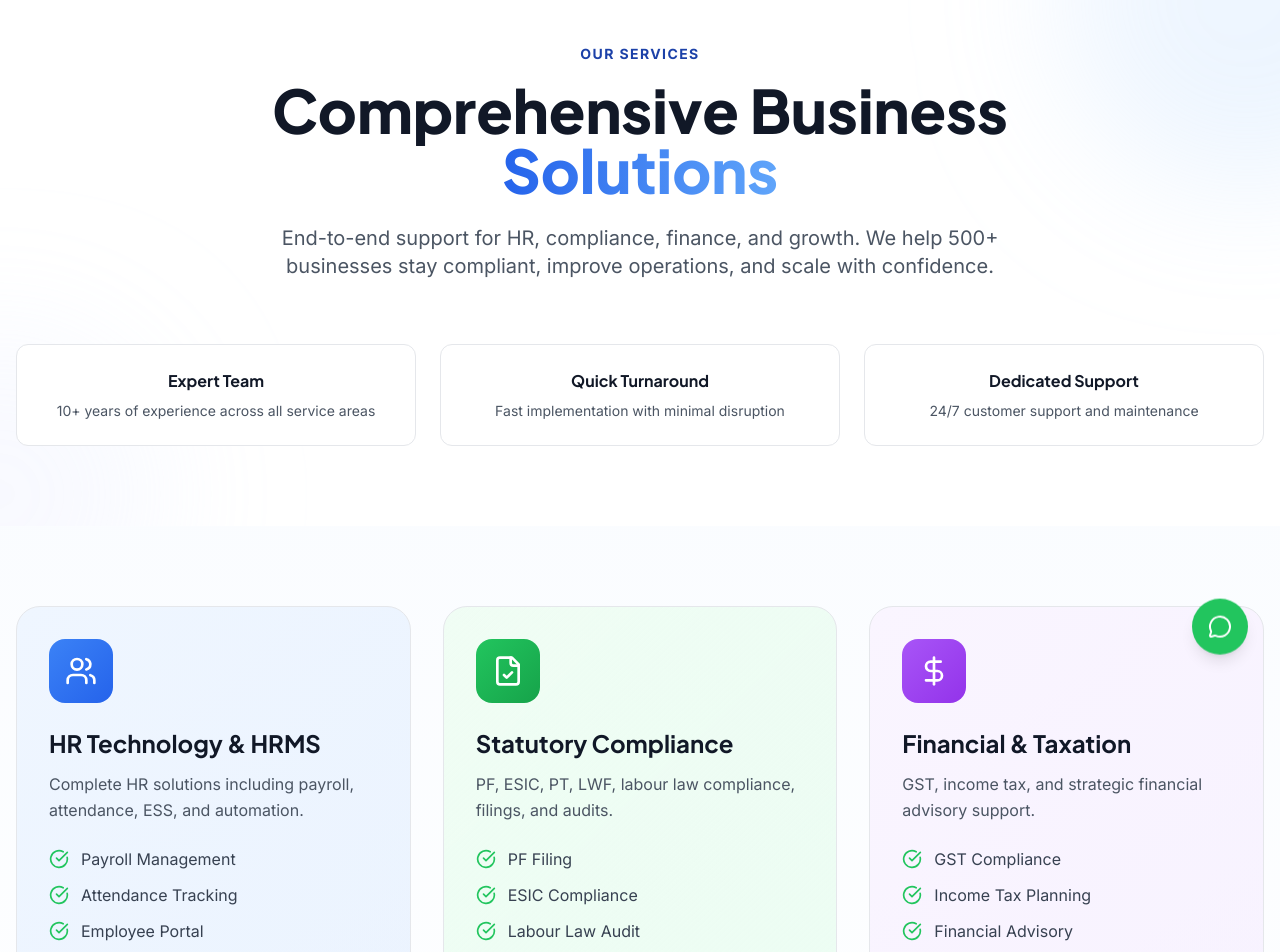
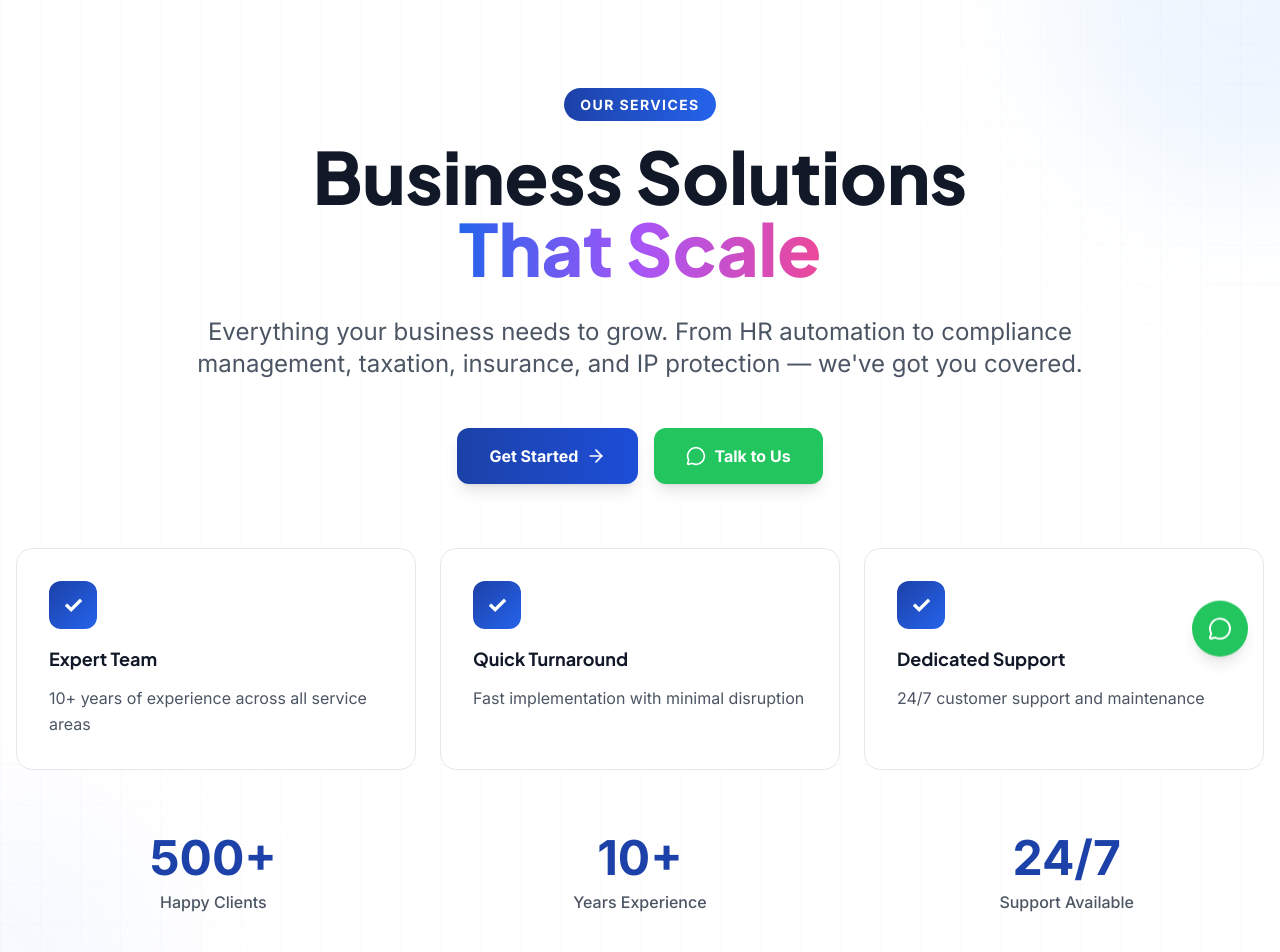
Before and after one commit to shivam13669/Bizhealth, a React (Vite) app: page /services in a window 1280 px wide. Shown: the part 100-1052 px from the top of the page. Built offline with nearby package versions, Linux system fonts and the light colour scheme.

Commit message:
Redesign hero section with enhanced visuals and CTAs

```diff
--- a/client/pages/Services.tsx
+++ b/client/pages/Services.tsx
@@ -182,39 +182,95 @@ export default function Services() {
 
       <main className="pt-16">
         {/* Hero Section */}
-        <section className="relative py-20 px-4 overflow-hidden">
-          {/* Background elements */}
+        <section className="relative min-h-screen pt-32 pb-20 px-4 overflow-hidden flex items-center">
+          {/* Animated Background elements */}
           <div className="absolute inset-0 overflow-hidden">
-            <div className="absolute -top-40 -right-40 w-96 h-96 bg-gradient-to-br from-blue-200 to-blue-300 rounded-full mix-blend-multiply filter blur-3xl opacity-20"></div>
+            {/* Top right orb */}
+            <div className="absolute -top-40 -right-40 w-96 h-96 bg-gradient-to-br from-blue-200 to-blue-300 rounded-full mix-blend-multiply filter blur-3xl opacity-20 animate-pulse"></div>
+
+            {/* Bottom left orb */}
             <div className="absolute -bottom-32 -left-40 w-80 h-80 bg-gradient-to-tr from-purple-200 to-blue-200 rounded-full mix-blend-multiply filter blur-3xl opacity-15"></div>
+
+            {/* Grid pattern */}
+            <svg className="absolute inset-0 w-full h-full opacity-5" preserveAspectRatio="none">
+              <defs>
+                <pattern id="grid" width="40" height="40" patternUnits="userSpaceOnUse">
+                  <path d="M 40 0 L 0 0 0 40" fill="none" stroke="currentColor" strokeWidth="0.5"/>
+                </pattern>
+              </defs>
+              <rect width="100%" height="100%" fill="url(#grid)" />
+            </svg>
           </div>
 
-          <div className="max-w-7xl mx-auto relative z-10">
-            <div className="text-center mb-12">
-              <p className="text-primary font-bold text-sm uppercase tracking-widest mb-4">Our Services</p>
-              <h1 className="text-5xl md:text-6xl font-black mb-6 text-gray-900 leading-tight">
-                Comprehensive Business
+          <div className="max-w-7xl mx-auto relative z-10 w-full">
+            {/* Main Content */}
+            <div className="text-center mb-16">
+              <div className="inline-block mb-6">
+                <span className="bg-gradient-to-r from-primary to-blue-600 text-white text-sm font-bold px-4 py-2 rounded-full uppercase tracking-widest">
+                  Our Services
+                </span>
+              </div>
+
+              <h1 className="text-6xl md:text-7xl font-black mb-8 text-gray-900 leading-tight">
+                Business Solutions
                 <br />
-                <span className="text-transparent bg-clip-text bg-gradient-to-r from-blue-600 to-blue-400">
-                  Solutions
+                <span className="text-transparent bg-clip-text bg-gradient-to-r from-blue-600 via-purple-500 to-pink-500">
+                  That Scale
                 </span>
               </h1>
-              <p className="text-xl text-gray-600 max-w-3xl mx-auto">
-                End-to-end support for HR, compliance, finance, and growth. We help 500+ businesses stay compliant, improve operations, and scale with confidence.
+
+              <p className="text-xl md:text-2xl text-gray-600 max-w-4xl mx-auto mb-12 leading-relaxed">
+                Everything your business needs to grow. From HR automation to compliance management, taxation, insurance, and IP protection — we've got you covered.
               </p>
+
+              {/* CTA Buttons in Hero */}
+              <div className="flex flex-col sm:flex-row gap-4 justify-center mb-16">
+                <button
+                  onClick={() => navigate("/contact")}
+                  className="bg-gradient-to-r from-primary to-blue-700 hover:from-blue-700 hover:to-blue-800 text-white px-8 py-4 rounded-xl font-bold inline-flex items-center justify-center gap-2 transition-all hover:shadow-2xl shadow-lg"
+                >
+                  Get Started <ArrowRight className="w-5 h-5" />
+                </button>
+                <button
+                  onClick={handleWhatsAppClick}
+                  className="bg-green-500 hover:bg-green-600 text-white px-8 py-4 rounded-xl font-bold inline-flex items-center justify-center gap-2 transition-all hover:shadow-2xl shadow-lg"
+                >
+                  <MessageCircle className="w-5 h-5" />
+                  Talk to Us
+                </button>
+              </div>
             </div>
 
-            {/* Benefits Row */}
-            <div className="grid md:grid-cols-3 gap-6 mt-16">
+            {/* Benefits Row - Enhanced */}
+            <div className="grid md:grid-cols-3 gap-6 mt-12">
               {benefits.map((benefit, idx) => (
                 <div
                   key={idx}
-                  className="bg-white border border-gray-200 rounded-xl p-6 text-center hover:shadow-lg hover:border-primary transition-all"
+                  className="group bg-white border border-gray-200 rounded-2xl p-8 hover:shadow-2xl hover:border-primary hover:-translate-y-2 transition-all duration-300"
                 >
-                  <h3 className="font-bold text-gray-900 mb-2">{benefit.title}</h3>
-                  <p className="text-sm text-gray-600">{benefit.description}</p>
+                  <div className="mb-4 h-12 w-12 rounded-xl bg-gradient-to-br from-primary to-blue-600 flex items-center justify-center">
+                    <div className="text-2xl text-white font-bold group-hover:scale-110 transition-transform">✓</div>
+                  </div>
+                  <h3 className="text-lg font-bold text-gray-900 mb-3">{benefit.title}</h3>
+                  <p className="text-gray-600 leading-relaxed">{benefit.description}</p>
                 </div>
               ))}
+            </div>
+
+            {/* Stats Row */}
+            <div className="grid sm:grid-cols-3 gap-8 mt-16 text-center">
+              <div>
+                <div className="text-4xl md:text-5xl font-black text-primary mb-2">500+</div>
+                <p className="text-gray-600 font-medium">Happy Clients</p>
+              </div>
+              <div>
+                <div className="text-4xl md:text-5xl font-black text-primary mb-2">10+</div>
+                <p className="text-gray-600 font-medium">Years Experience</p>
+              </div>
+              <div>
+                <div className="text-4xl md:text-5xl font-black text-primary mb-2">24/7</div>
+                <p className="text-gray-600 font-medium">Support Available</p>
+              </div>
             </div>
           </div>
         </section>
```
